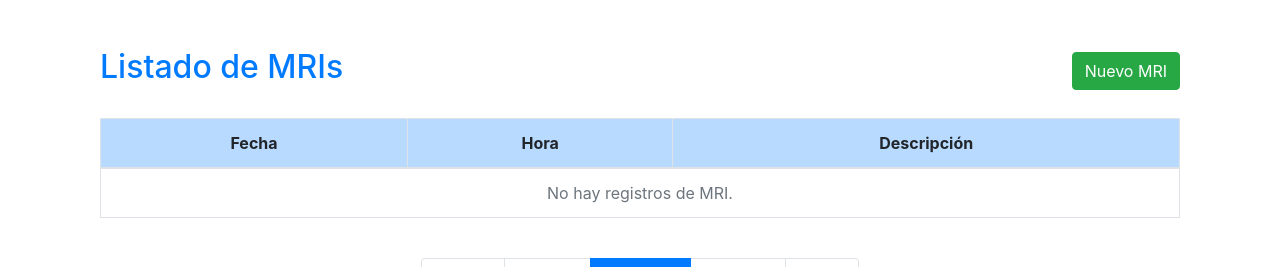
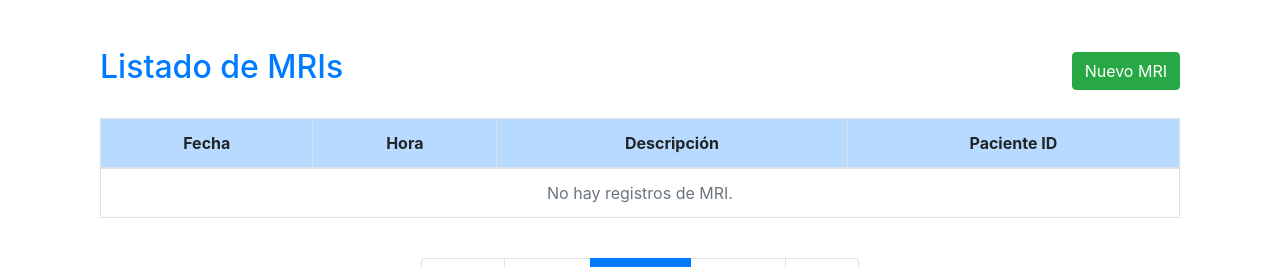
Before and after one commit to SebasmarR/MRI-Microservice, a FastAPI app: template app/templates/mri_list.html in a window 1280 px wide. Shown: the part 111-378 px from the top of the page. Run offline with FastAPI, Linux system fonts and the light colour scheme; the template is opened without the code that fills it, so the values that code supplies are empty; parts of the project's set-up code (start-up, migrations or seed data) failed here and were passed over; some libraries are stand-ins or nearby versions.

Commit message:
paciente id

```diff
--- a/app/crud.py
+++ b/app/crud.py
@@ -11,6 +11,7 @@ async def create_mri(data: MRICreate, usuario_id: str):
     result = await db.mris.insert_one(doc)
     return await db.mris.find_one({"_id": result.inserted_id})
 
+
 from datetime import date, time
 
 async def get_mris_by_user(usuario_id: str, skip: int = 0, limit: int = 10):
@@ -23,7 +24,11 @@ async def get_mris_by_user(usuario_id: str, skip: int = 0, limit: int = 10):
                 doc["fecha"] = date.fromisoformat(doc["fecha"])
             if "hora" in doc:
                 doc["hora"] = time.fromisoformat(doc["hora"])
+            if "paciente_id" not in doc:
+                doc["paciente_id"] = "No asignado"
         except Exception:
             doc["descripcion"] = "Descripción no disponible"
+            if "paciente_id" not in doc:
+                doc["paciente_id"] = "No asignado"
         results.append(doc)
     return results
--- a/app/routes/mri.py
+++ b/app/routes/mri.py
@@ -37,12 +37,13 @@ async def mri_create_post(
     fecha: str = Form(...),
     hora: str = Form(...),
     descripcion: str = Form(...),
+    paciente_id: str = Form(...),  # nuevo campo
     user=Depends(get_current_user),
 ):
     check_role(user)
     errors = []
     try:
-        data = schemas.MRICreate(fecha=fecha, hora=hora, descripcion=descripcion)
+        data = schemas.MRICreate(fecha=fecha, hora=hora, descripcion=descripcion, paciente_id=paciente_id)
         await crud.create_mri(data, user["userinfo"]["sub"])
         return RedirectResponse(url="/mri/", status_code=HTTP_303_SEE_OTHER)
     except Exception as e:
--- a/app/schemas.py
+++ b/app/schemas.py
@@ -25,6 +25,7 @@ class MRICreate(BaseModel):
     fecha: date
     hora: time
     descripcion: str
+    paciente_id: str
 
 class MRIOut(MRICreate):
     id: PyObjectId = Field(default_factory=PyObjectId, alias="_id")
--- a/app/templates/mri_create.html
+++ b/app/templates/mri_create.html
@@ -28,6 +28,10 @@
                     <label for="descripcion">Descripción:</label>
                     <textarea name="descripcion" id="descripcion" class="form-control" required></textarea>
                 </div>
+                <div class="form-group">
+                    <label for="paciente_id">Paciente ID:</label>
+                    <input type="text" name="paciente_id" id="paciente_id" class="form-control" required>
+                </div>
                 <div class="d-flex justify-content-between mt-4">
                     <a href="/mri/" class="btn btn-outline-secondary">Cancelar</a>
                     <button type="submit" class="btn btn-success">Crear MRI</button>
--- a/app/templates/mri_list.html
+++ b/app/templates/mri_list.html
@@ -14,6 +14,7 @@
                     <th>Fecha</th>
                     <th>Hora</th>
                     <th>Descripción</th>
+                    <th>Paciente ID</th>  <!-- nueva columna -->
                 </tr>
             </thead>
             <tbody>
@@ -22,10 +23,11 @@
                     <td>{{ mri.fecha }}</td>
                     <td>{{ mri.hora }}</td>
                     <td>{{ mri.descripcion }}</td>
+                    <td>{{ mri.paciente_id }}</td>  <!-- mostrar paciente_id -->
                 </tr>
                 {% else %}
                 <tr>
-                    <td colspan="3" class="text-center text-muted">No hay registros de MRI.</td>
+                    <td colspan="4" class="text-center text-muted">No hay registros de MRI.</td>
                 </tr>
                 {% endfor %}
             </tbody>
```
